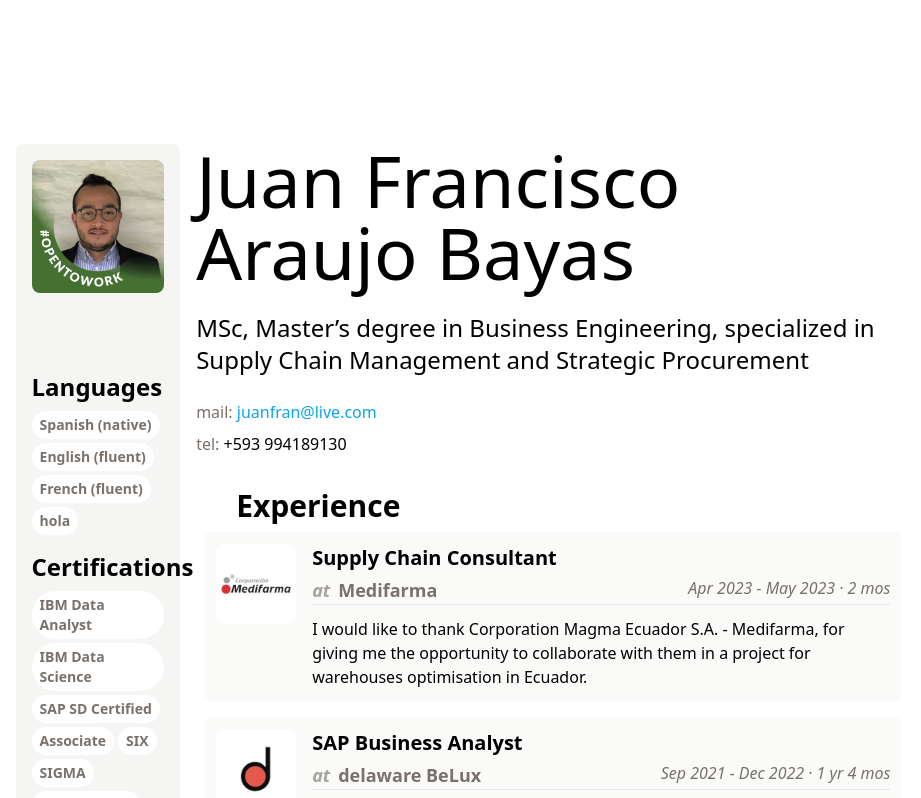
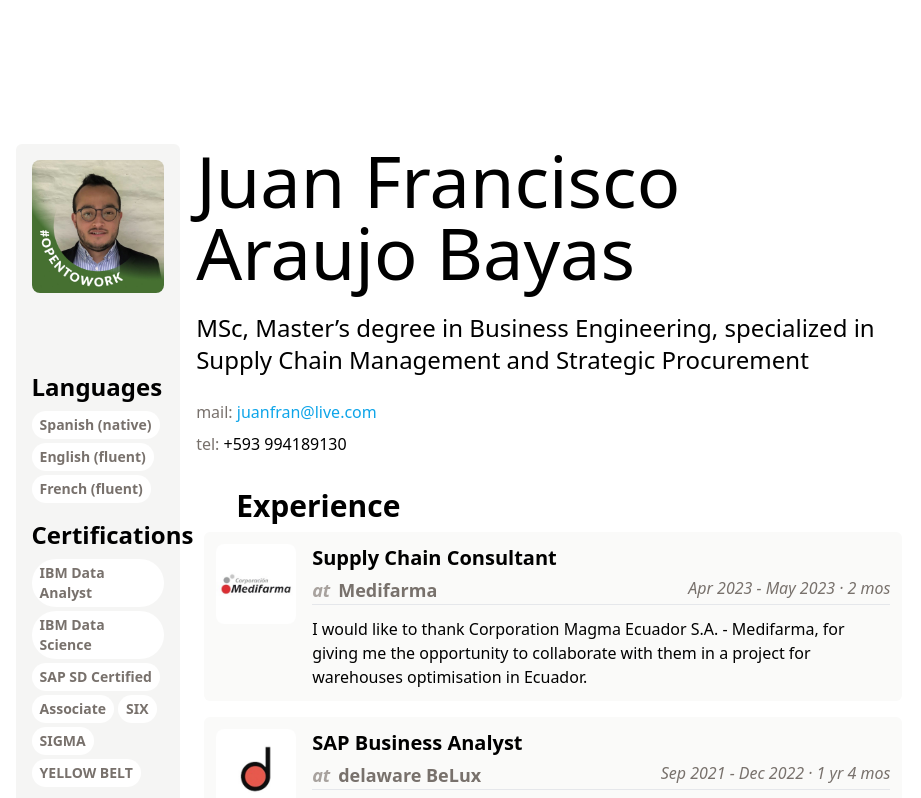
Before and after one commit to FrancoisDuquesne/CV-JuanFrancisco, a SvelteKit app: page / in a window 1280 px wide. Shown: the top 798 px of the page, without its empty margins (181-1102 px from the left). Built offline with nearby package versions, Linux system fonts and the light colour scheme; some icons are missing.

Commit message:
Update +page.svelte

```diff
--- a/src/routes/+page.svelte
+++ b/src/routes/+page.svelte
@@ -15,7 +15,7 @@
 		github: 'https://github.com/juan15-fran'
 	};
 
-	let languages = ['Spanish (native)', 'English (fluent)', 'French (fluent)', 'hola'  ];
+	let languages = ['Spanish (native)', 'English (fluent)', 'French (fluent)'];
 
 	let showExperience = true;
 	let showEducation = true;
```
